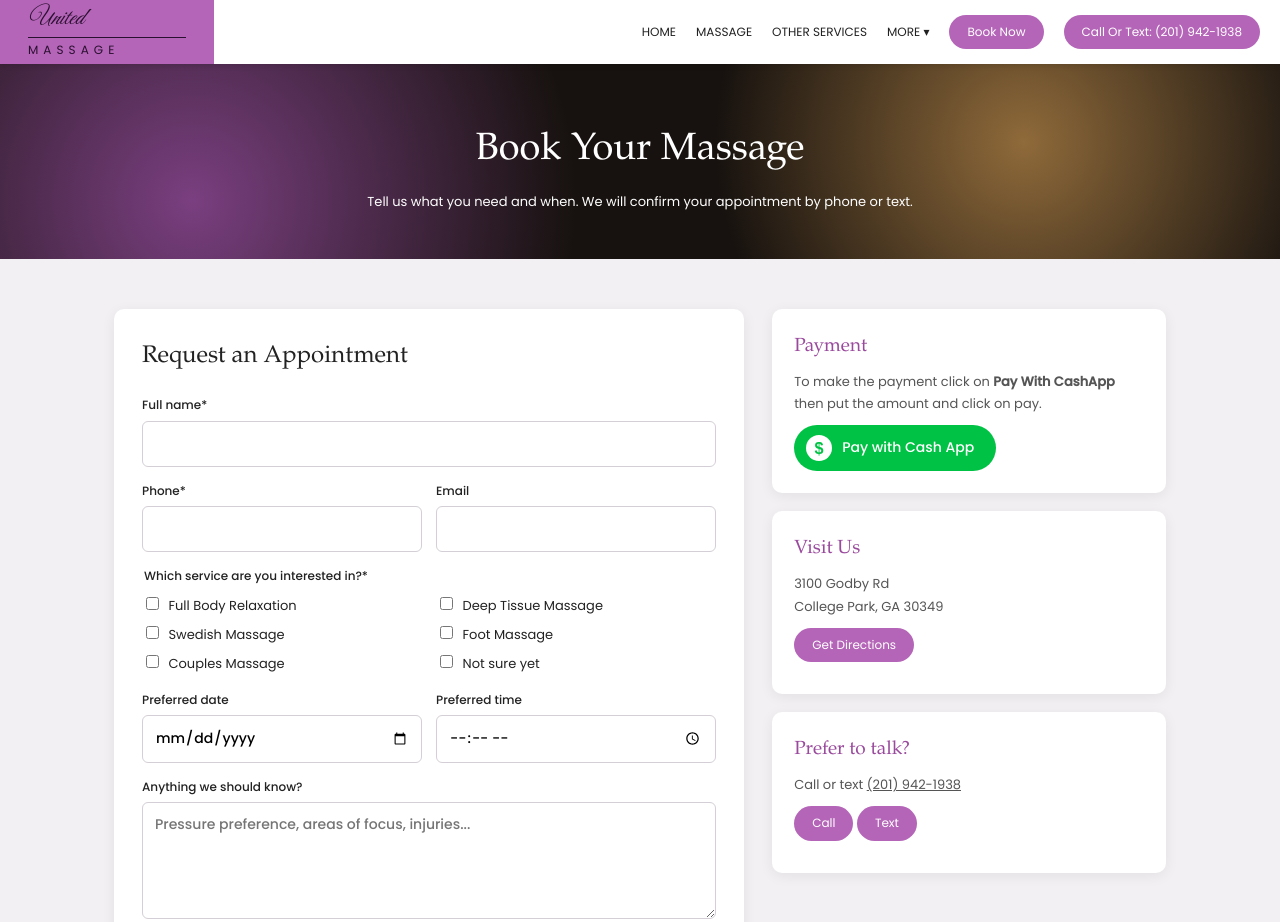
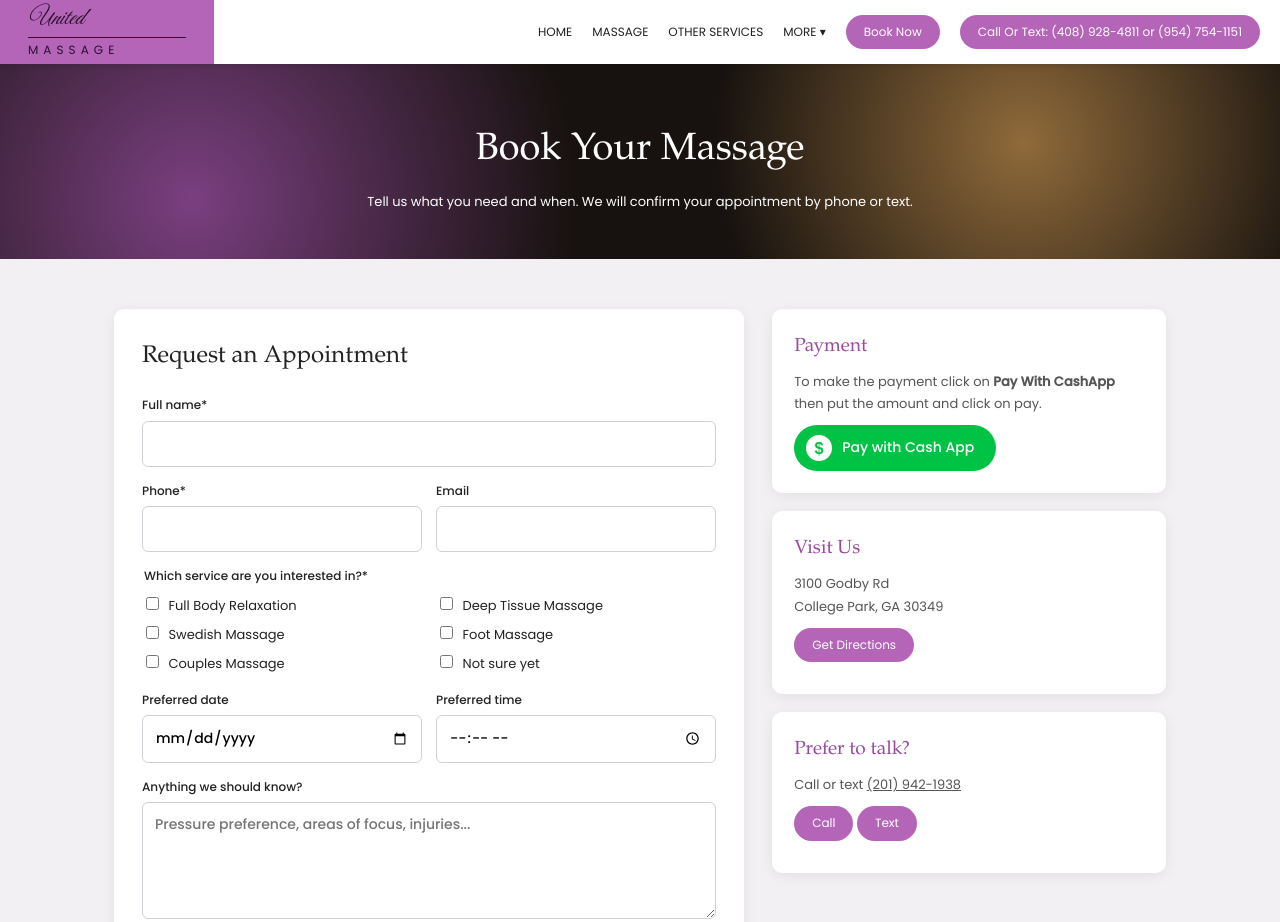
Before and after one commit to imdadprofessional-collab/unitedmassage, a website: page book.html in a window 1280 px wide. Shown: the top 922 px of the page. Drawn offline with Linux system fonts and the light colour scheme; a web font is replaced by a local one.

Commit message:
Update contact information and address in book.html

```diff
--- a/book.html
+++ b/book.html
@@ -1,6 +1,6 @@
 <!doctype html>
 <html lang="en"><head><meta charset="utf-8"><meta name="viewport" content="width=device-width,initial-scale=1">
-<title>Book Now | United Massage</title><meta name="description" content="Request an appointment at United Massage, 3100 Godby Rd, College Park, GA. Pay cash at your appointment.">
+<title>Book Now | United Massage</title><meta name="description" content="Request an appointment at United Massage, 91-2030 Kanela St, Ewa Beach, HI 96706. Pay cash at your appointment.">
 <link rel="preconnect" href="https://fonts.googleapis.com"><link rel="preconnect" href="https://fonts.gstatic.com" crossorigin>
 <link href="https://fonts.googleapis.com/css2?family=Great+Vibes&family=Lancelot&family=Poppins:wght@400;500&display=swap" rel="stylesheet">
 <link rel="icon" href="/assets/favicon.svg" type="image/svg+xml"><link rel="stylesheet" href="/assets/style.css">
@@ -10,7 +10,7 @@
 <input type="checkbox" id="nt" class="nt" aria-label="Menu"><label for="nt" class="burger"><i></i><i></i><i></i></label>
 <nav><a href="/">Home</a><a href="/#massage">Massage</a><a href="/#other">Other Services</a>
 <span class="dd"><span>More &#9662;</span><div><a href="/book">Book Now</a><a href="/contact">Contact</a><a href="/privacy">Privacy Policy</a></div></span>
-<a class="pill" href="/book">Book Now</a><a class="pill" href="tel:+12019421938">Call Or Text: (201) 942-1938</a></nav></header>
+<a class="pill" href="/book">Book Now</a><a class="pill" href="tel:+12019421938">Call Or Text: (408) 928-4811 or (954) 754-1151 </a></nav></header>
 <main>
 <section class="bhero"><div class="wrap"><h1>Book Your Massage</h1><p>Tell us what you need and when. We will confirm your appointment by phone or text.</p></div></section>
 <section class="bsec"><div class="wrap bgrid">
```
